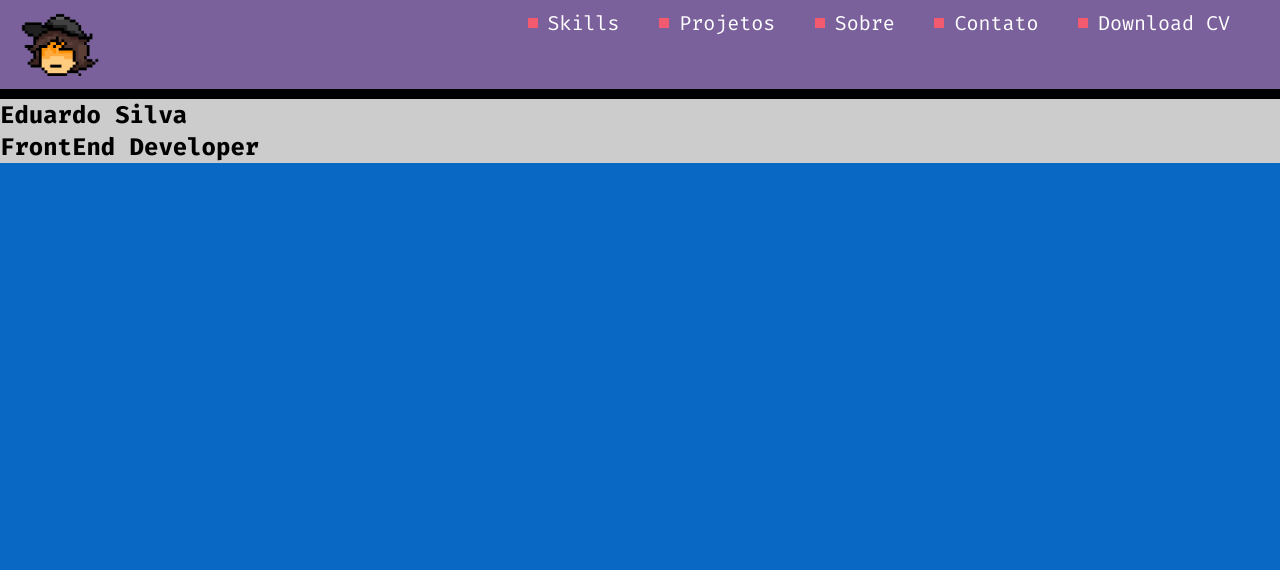
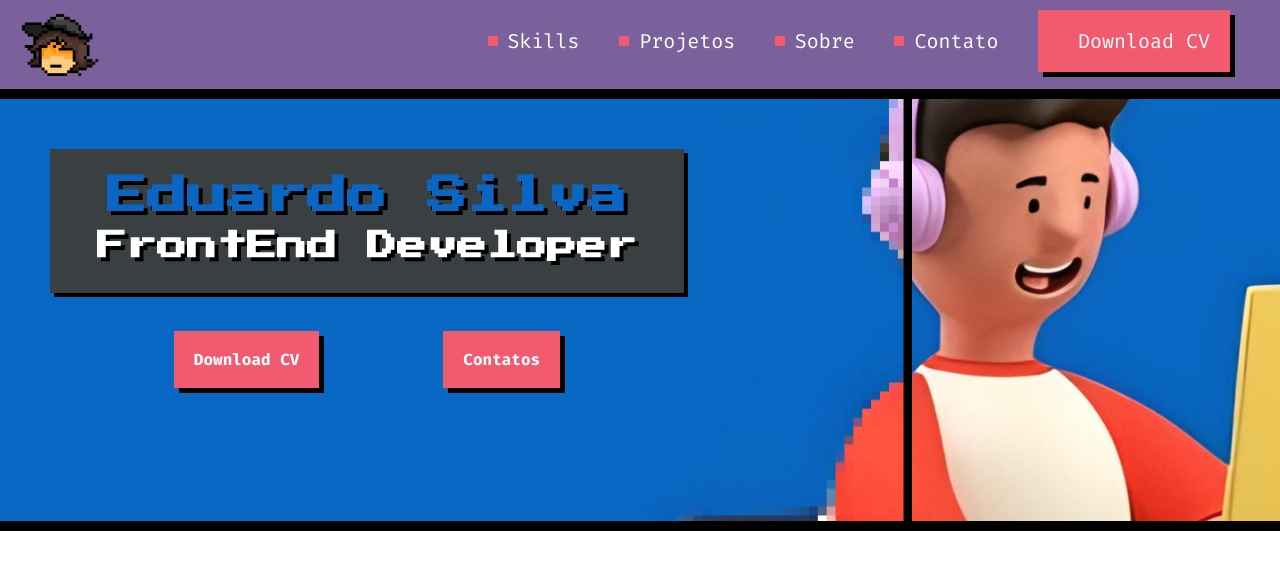
Before and after one commit to eduardo-sdev/htmlcsshappy, a website built with Vite: page index.html in a window 1280 px wide. Built offline with nearby package versions, Linux system fonts and the light colour scheme.

Commit message:
refact style and work section home

```diff
--- /dev/null
+++ b/assets/css/_reset.sass
@@ -0,0 +1,10 @@
+*
+  padding: 0
+  margin: 0
+  box-sizing: border-box
+
+body
+  font-family: 'Fira Code', monospace
+
+a
+  text-decoration: none
--- /dev/null
+++ b/assets/css/components/_button.sass
@@ -0,0 +1,14 @@
+.btn
+  display: inline-block
+  background: #f25a70
+  color: #fff
+  box-shadow: 5px 5px 0px #000
+  padding: 18px 20px
+  margin-right: 0
+  font-weight: 600
+  cursor: pointer
+  transition: transform 0.3s linear
+
+  &:hover
+    transform: scale(1.1)
+    box-shadow: none
--- /dev/null
+++ b/assets/css/components/_index.sass
@@ -0,0 +1,3 @@
+@use 'navbar'
+@use 'title'
+@use 'button'
--- /dev/null
+++ b/assets/css/components/_navbar.sass
@@ -0,0 +1,24 @@
+.header
+  display: flex
+  background: #7b619c
+  border-bottom: 10px solid #000
+  padding: 10px 20px
+  justify-content: space-between
+
+  nav
+    text-align: right
+
+    a
+      display: inline-flex
+      align-items: center
+      color: #ffffff
+      font-size: 20px
+      font-weight: 500
+      margin-right: 30px
+
+      &::before
+        content: ''
+        width: 10px
+        height: 10px
+        margin-right: 10px
+        background: #f25a70
--- /dev/null
+++ b/assets/css/components/_title.sass
@@ -0,0 +1,26 @@
+.title
+  display: inline-block
+  margin-top: 50px
+  margin-left: 50px
+  text-align: center
+
+  .title-box
+    background: #3A4042
+    font-family: 'Press Start 2P'
+    padding: 22px 47px
+    line-height: 50px
+    text-shadow: 4px 4px 0px #000000
+    box-shadow: 4px 4px 0px #000
+
+    h1
+      font-size: 40px
+      color: #0B66C3
+
+    h2
+      color: #fff
+      font-size: 30px
+  .btn-box
+    margin-top: 38px
+    display: flex
+    justify-content: space-evenly
+    width: 100%
--- /dev/null
+++ b/assets/css/section/_home.sass
@@ -0,0 +1,7 @@
+section.home
+  height: 54vh
+  width: 100%
+  background-image: url("../img/banner.jpg")
+  background-size: 100%
+  background-repeat: no-repeat
+  border-bottom: 10px solid #000
--- /dev/null
+++ b/assets/css/section/_index.sass
@@ -0,0 +1 @@
+@use 'home'
--- a/assets/css/style.sass
+++ b/assets/css/style.sass
@@ -1,56 +1,8 @@
-@import url('https://fonts.googleapis.com/css2?family=Fira+Code:wght@300;400;700&display=swap')
+@import url('https://fonts.googleapis.com/css2?family=Fira+Code:wght@300;400;700&family=Press+Start+2P&display=swap')
 
-*
-  padding: 0
-  margin: 0
-  box-sizing: border-box
 
-body
-  font-family: 'Fira Code', monospace
-  background: red
+@import 'reset'
 
-.header
-  display: flex
-  background: #7b619c
-  border-bottom: 10px solid #000
-  padding: 10px 20px
-  justify-content: space-between
+@import 'components/index'
 
-  nav
-    text-align: right
-
-    a
-      display: inline-flex
-      align-items: center
-      color: #ffffff
-      font-size: 20px
-      font-weight: 500
-      text-decoration: none
-      margin-right: 30px
-
-      &::before
-        content: ''
-        width: 10px
-        height: 10px
-        margin-right: 10px
-        background: #f25a70
-
-.btn
-  display: inline-block
-  background: #f25a70
-  box-shadow: 5px 5px 0px #000
-  padding: 18px 20px
-  margin-right: 0
-  cursor: pointer
-  transition: transform 0.3s linear
-
-  &:hover
-    transform: scale(1.1)
-    box-shadow: none
-
-section.home
-  height: 100vh
-  width: 100vw
-  background-image: url("../img/banner.jpg")
-  .title
-    background: #ccc
+@import 'section/index'
--- a/index.html
+++ b/index.html
@@ -15,14 +15,20 @@
         <a href="#">Projetos</a>
         <a href="#">Sobre</a>
         <a href="#">Contato</a>
-        <a class="button">Download CV</a>
+        <a class="btn">Download CV</a>
       </nav>
     </header>
     <main>
       <section class="home">
         <div class="title">
-          <h1>Eduardo Silva</h1>
-          <h2>FrontEnd Developer</h2>
+          <div class="title-box">
+            <h1>Eduardo Silva</h1>
+            <h2>FrontEnd Developer</h2>
+          </div>
+          <div class="btn-box">
+            <a href="#" class="btn">Download CV</a>
+            <a href="#" class="btn">Contatos</a>
+          </div>
         </div>
       </section>
     </main>
```
